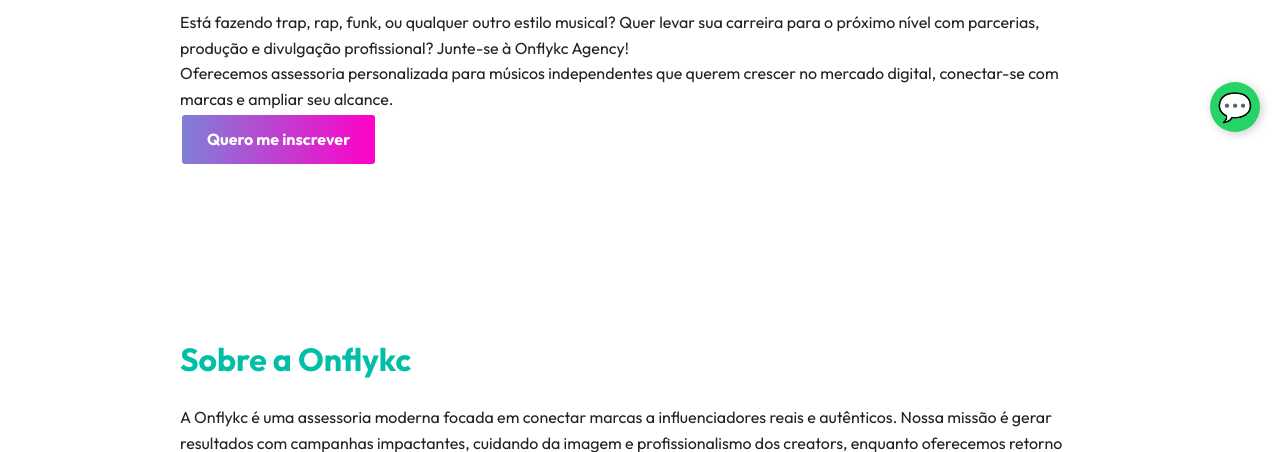
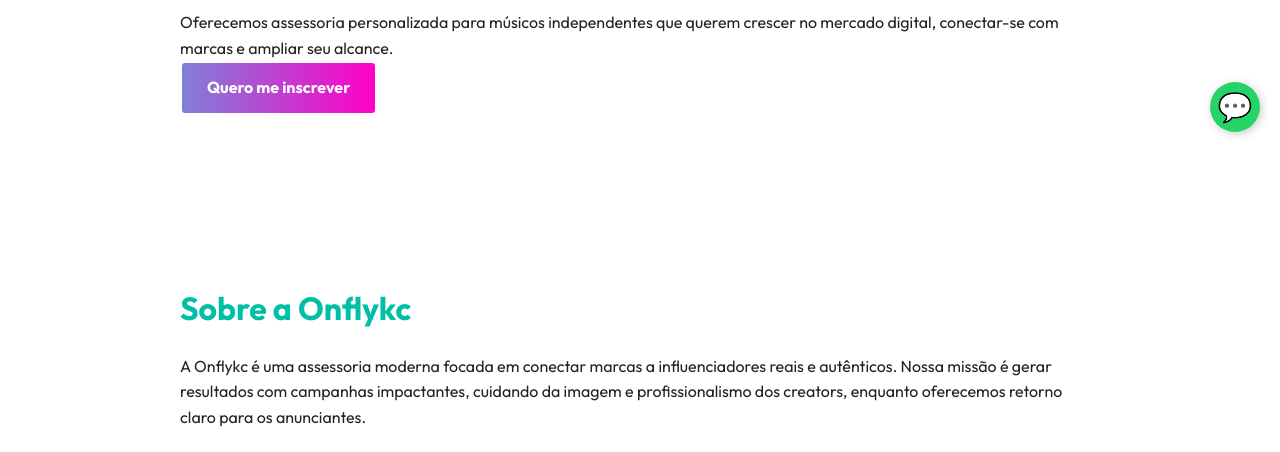
Before and after one commit to gcflykc/onflykc2, a plain HTML site: page index.html in a window 1280 px wide. Shown: the part 648-1100 px from the top of the page. Drawn offline with Linux system fonts and the light colour scheme.

Commit message:
Update index.html

```diff
--- a/index.html
+++ b/index.html
@@ -298,7 +298,7 @@
 <section id="artistas" class="section">
   <div class="container">
     <h2>Recrutamento de Artistas e Músicos</h2>
-    <p>Está fazendo trap, rap, funk, ou qualquer outro estilo musical? Quer levar sua carreira para o próximo nível com parcerias, produção e divulgação profissional? Junte-se à Onflykc Agency!</p>
+
     <p>Oferecemos assessoria personalizada para músicos independentes que querem crescer no mercado digital, conectar-se com marcas e ampliar seu alcance.
 
     </p>
```
